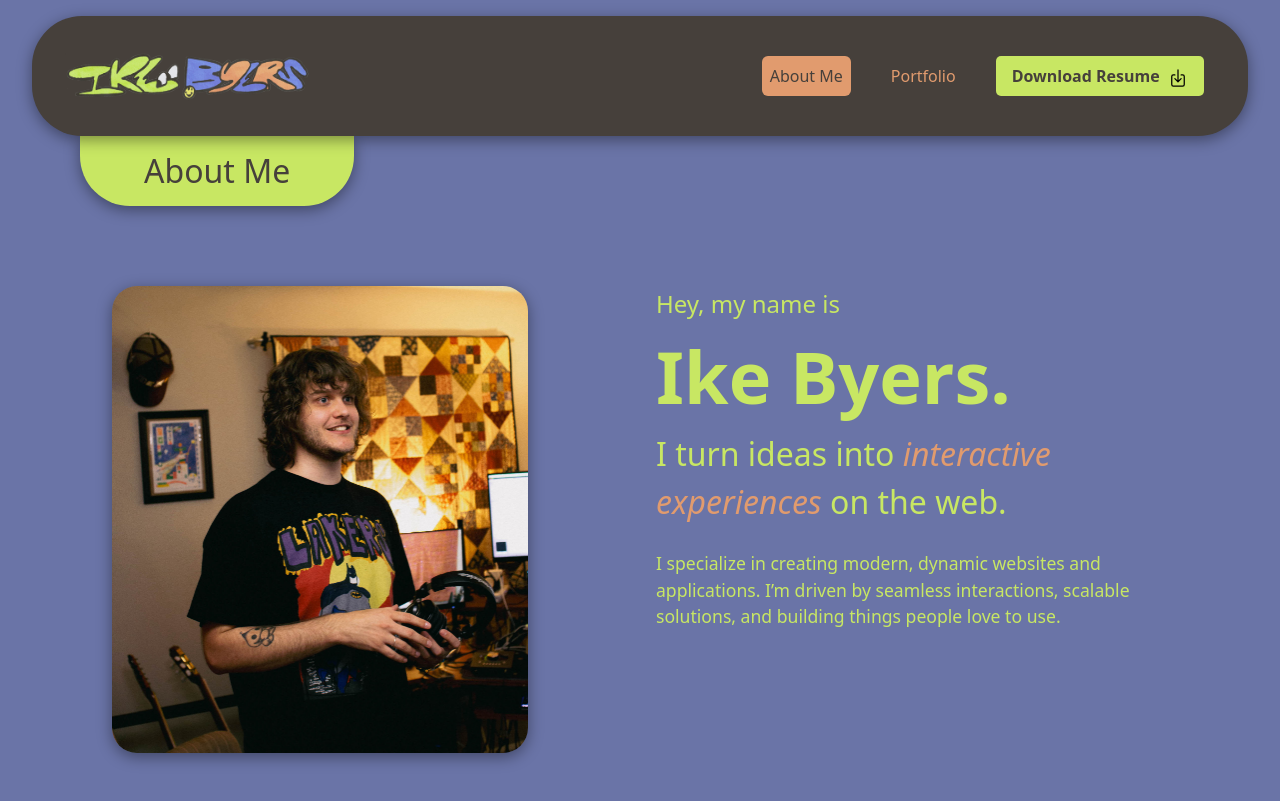
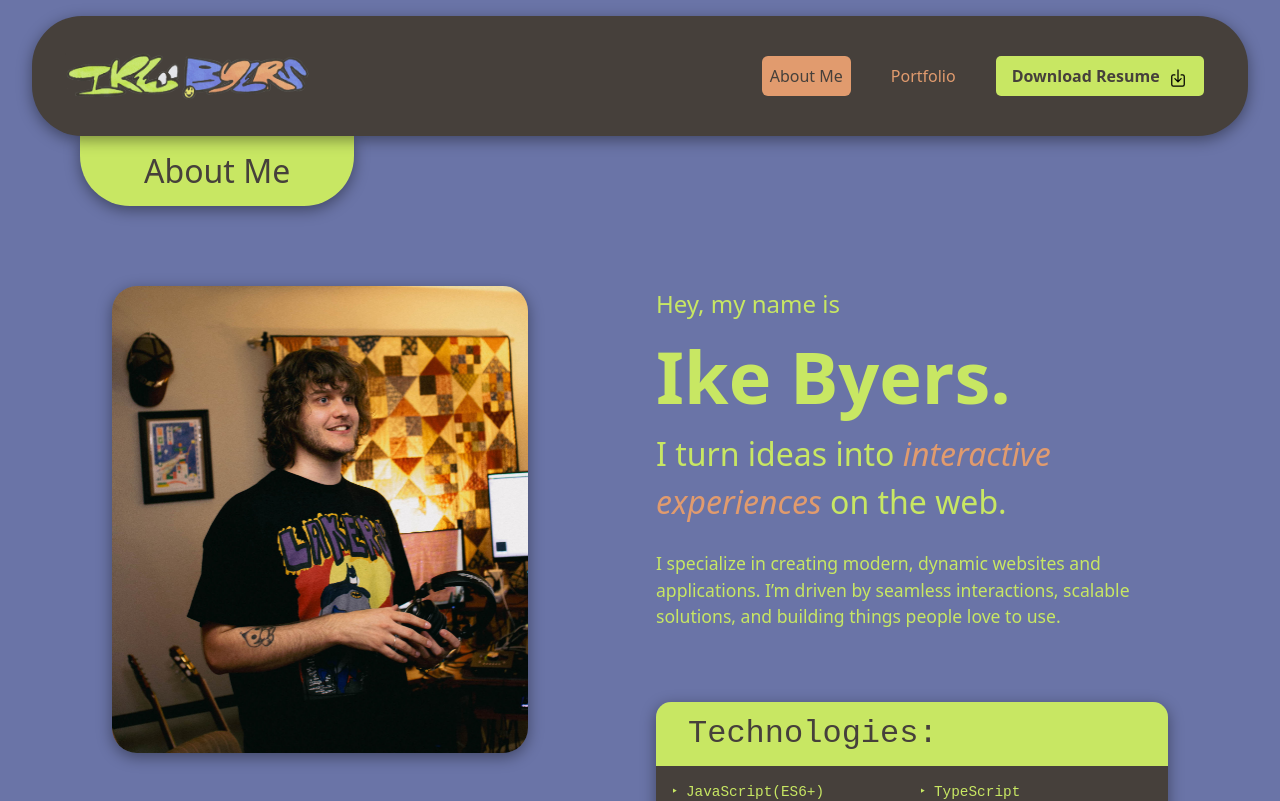
Before and after one commit to ikebyers/Ike-Byers-Portfolio, a React (Vite) app: page / in a window 1280 px wide. Shown: the top 801 px of the page. Built offline with nearby package versions, Linux system fonts and the light colour scheme.

Commit message:
updated vh on about me grid

```diff
--- a/src/App.css
+++ b/src/App.css
@@ -291,7 +291,7 @@ ul {
   max-height: fit-content;
   /* margin-bottom: 3rem; */
   /* justify-content: space-evenly !important; */
-  /* max-height: 50vh; */
+  max-height: 50vh;
 }
 
 .portrait-container {
```
